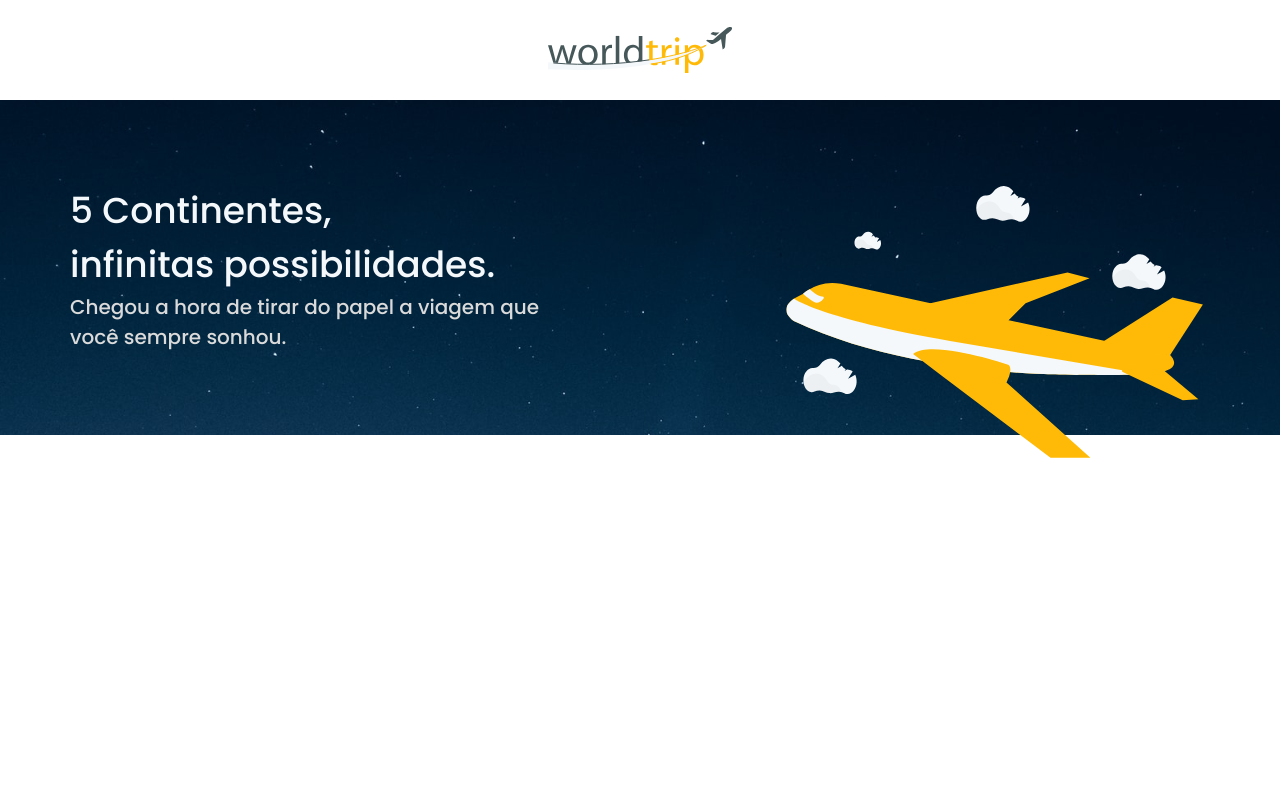
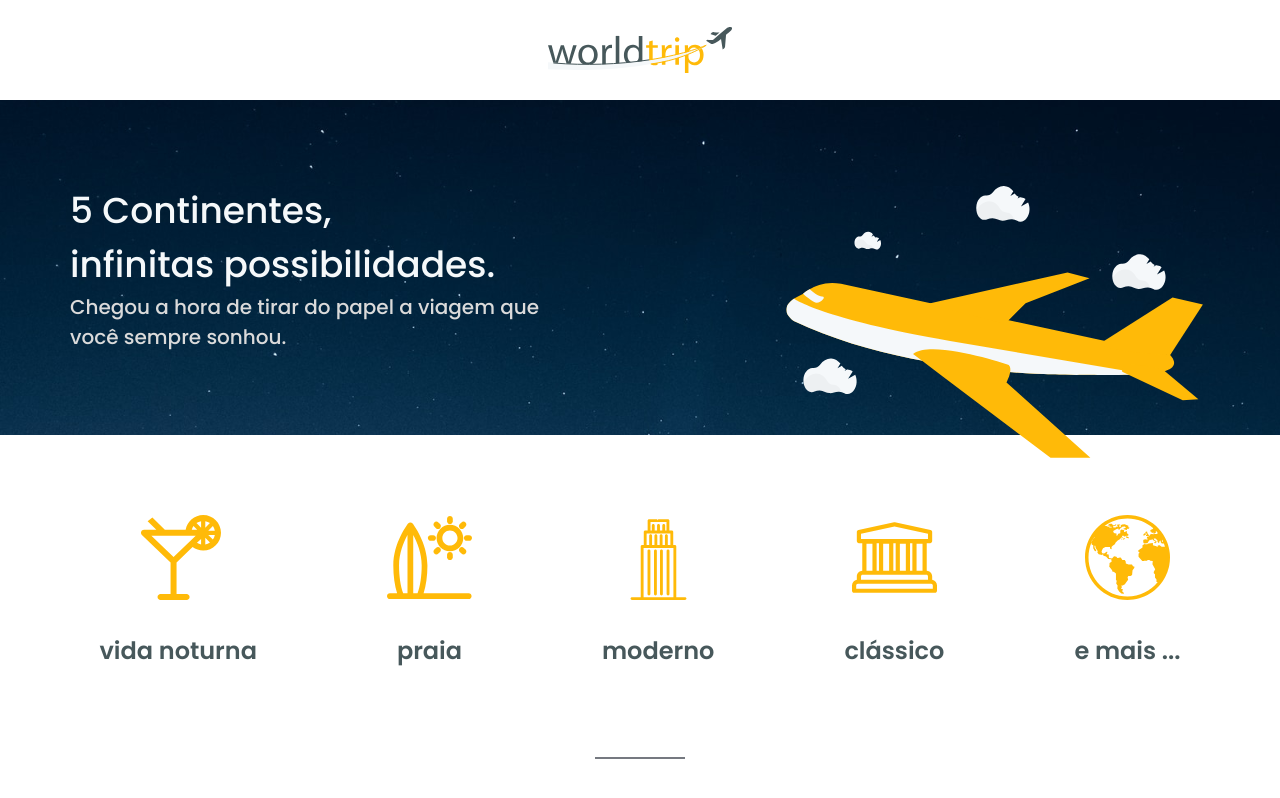
Before and after one commit to marciovz/WorldTrip-NextJS-ChakraUI, a Next.js app: page / in a window 1280 px wide. Shown: the top 798 px of the page. Built offline with nearby package versions, Linux system fonts and the light colour scheme.

Commit message:
Implementado componente de listagem de tipos de viagens

```diff
--- /dev/null
+++ b/src/components/TravelTypesItems.tsx
@@ -0,0 +1,50 @@
+import { Flex, Box, Image, Stack,  Text, useBreakpointValue } from '@chakra-ui/react';
+import { useState, useEffect } from 'react';
+
+interface TavelTypesItemsProps {
+  iconName: string,
+  name: string
+}
+
+export default function TravelTypesItems({ iconName, name }:TavelTypesItemsProps) {
+  const [ isDesktop, setIsDesktop ] = useState(false);
+
+  const mdBreakPoint = useBreakpointValue({
+    base: false,
+    md: true        // from 768px
+  })
+
+  useEffect(() => {
+    setIsDesktop(mdBreakPoint)
+  }, [mdBreakPoint])
+
+  return (
+    <Stack
+      direction={{base: 'row', md:'column'}}
+      alignItems='center'
+      gap={{ base: '0', md: '25px' }}
+    >
+      { isDesktop ? (
+        <Image
+        src={`images/${iconName}`}
+        alt='Type of Travel'
+        boxSize={['0', '0', '65px', '75px', '85px']}
+        />
+      ) : (
+        <Box
+        width='8px'
+        height='8px'
+        borderRadius='50%'
+        backgroundColor={'yellow.500'}
+        />
+      ) }
+
+      <Text
+        marginLeft={{ base: '8px', md: '0'}}
+        fontSize={{base: '18px', lg:'20px', xl:'24px'}}
+        color={'green.900'}
+        fontWeight='600'
+        >{name}</Text>
+    </Stack>
+  )
+}
--- /dev/null
+++ b/src/components/TravelTypesList.tsx
@@ -0,0 +1,33 @@
+import { VStack, Wrap, Divider } from '@chakra-ui/react';
+import TravelTypesItems from './TravelTypesItems';
+
+export default function TravelTypesList() {
+  return (
+    <VStack
+      width={['90%', '540px', '720px', '960px', '1140px']}
+      margin={{base: '36px auto' , md:'80px auto' }}
+      justifyContent='center'
+      gap={{base: '30px', md:'80px'}}
+    >
+      <Wrap
+        width={['90%', '540px', '720px', '960px', '1140px']}
+        justify='center'
+        spacing={['40px', '40px', '70px', '100px','130px']}
+      >
+        <TravelTypesItems iconName='cocktail.svg' name='vida noturna'/>
+        <TravelTypesItems iconName='surf.svg' name='praia'/>
+        <TravelTypesItems iconName='building.svg' name='moderno'/>
+        <TravelTypesItems iconName='museum.svg' name='clássico'/>
+        <TravelTypesItems iconName='earth.svg' name='e mais ...'/>
+      </Wrap>
+
+      <Divider
+        marginTop='280px'
+        width='90px'
+        borderBottom='2px solid'
+        borderColor={'green.900'}
+      />
+
+    </VStack>
+  )
+}
--- a/src/pages/index.tsx
+++ b/src/pages/index.tsx
@@ -2,12 +2,14 @@ import { Box } from "@chakra-ui/react";
 
 import Header from "../components/Header";
 import BannerHome from "../components/BannerHome";
+import TravelTypesList from "../components/TravelTypesList";
 
 export default function Home() {
   return (
     <Box>
       <Header />
       <BannerHome />
+      <TravelTypesList />
     </Box>
   )
 }
--- a/src/styles/theme.ts
+++ b/src/styles/theme.ts
@@ -15,6 +15,12 @@ export const theme = extendTheme({
     gray: {
       '100': '#F5F8FA',
       '200': '#DADADA'
+    },
+    green: {
+      900: '#47585B'
+    },
+    yellow: {
+      500: '#FFBA08'
     }
   },
   fonts: {
```
